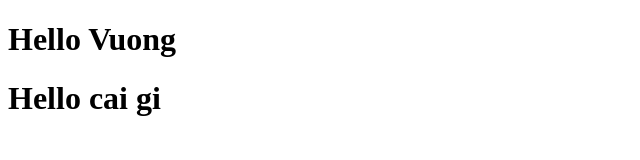
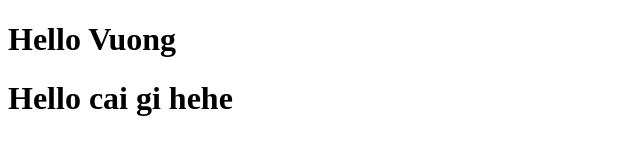
Before and after one commit to VanKhanh123/Lab04, a plain HTML site: page index.html in a window 1280 px wide. Shown: the whole page, without its empty margins (0-640 px from the left). Drawn offline with Linux system fonts and the light colour scheme.

Commit message:
sua file index.html

```diff
--- a/index.html
+++ b/index.html
@@ -6,6 +6,6 @@
 </head>
 <body>
     <h1>Hello Vuong</h1>
-    <h1>Hello cai gi</h1>
+    <h1>Hello cai gi hehe</h1>
 </body>
 </html>
```
